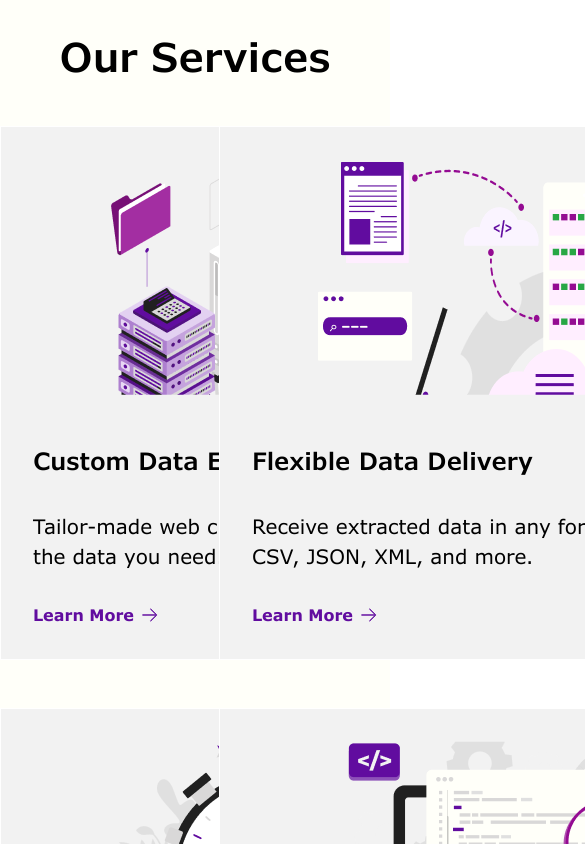
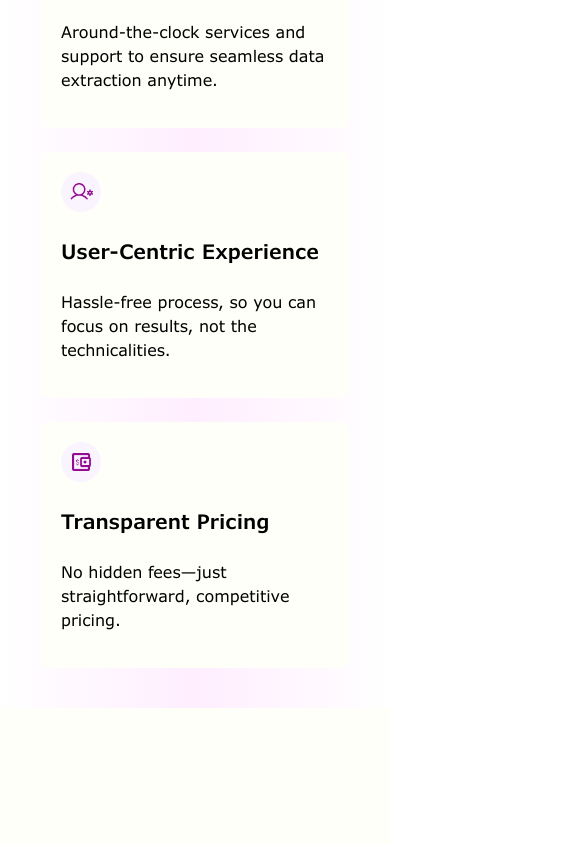
Before and after one commit to beecodeguy/crawlhub, a Next.js app: page / in a window 390 px wide. Shown: the part 1480-2324 px from the top of the page, 585 px wide, since content can reach past the window. Built offline with nearby package versions, Linux system fonts and the light colour scheme.

Commit message:
made responsive homepage

```diff
--- a/src/app/(webpage)/_components/ManageCrawlers.tsx
+++ b/src/app/(webpage)/_components/ManageCrawlers.tsx
@@ -5,7 +5,7 @@ import React from "react";
 
 const ManageCrawlers = () => {
   return (
-    <div className="bg-gradient-custom container mx-auto flex items-center justify-between">
+    <div className="bg-gradient-custom container mx-auto flex xs:flex-col lg:flex-row items-center justify-between">
       <div>
         <div className="flex flex-col gap-3">
           <div className="typography-h1">
--- a/src/app/(webpage)/_components/OurProcess.tsx
+++ b/src/app/(webpage)/_components/OurProcess.tsx
@@ -16,7 +16,7 @@ interface IProps {
 }
 
 const ProcessInfo: React.FC<IProps> = ({ title, icon, description }) => (
-  <div className="flex gap-[12px] px-2">
+  <div className="flex gap-[12px] lg:flex-row md:flex-col px-2">
     <IconWrapper icon={icon} />
     <div>
       <span className="typography-h4">{title}</span>
@@ -28,7 +28,7 @@ const ProcessInfo: React.FC<IProps> = ({ title, icon, description }) => (
 const OurProcess = () => {
   return (
     <div className="mb-[128px]">
-      <div className="container mx-auto flex gap-[128px] items-center">
+      <div className="container mx-auto flex lg:flex-row md:flex-col gap-[128px] items-center">
         <div className="flex flex-col">
           <span className="typography-h2">Our Process: How It Works</span>
           <JumpButton
--- a/src/app/(webpage)/_components/OurServices.tsx
+++ b/src/app/(webpage)/_components/OurServices.tsx
@@ -30,7 +30,7 @@ const OurServices = () => {
   return (
     <div className="container mx-auto mb-[128px] flex flex-col gap-5 items-center justify-center">
       <span className="typography-h2">Our Services</span>
-      <div className="grid grid-cols-2 gap-6">
+      <div className="grid lg:grid-cols-2 md:grid-cols-1 gap-6">
         <OurServiceContent
           title="Custom Data Extraction"
           description="Tailor-made web crawlers built to capture exactly the data you need."
--- a/src/app/(webpage)/_components/WhatWouldYou.tsx
+++ b/src/app/(webpage)/_components/WhatWouldYou.tsx
@@ -32,7 +32,7 @@ const WhatWouldYou = () => {
   return (
     <div className="flex flex-col gap-5 items-center bg-grey-light py-4">
       <span className="typography-h2">What Would You Like to Do?</span>
-      <div className="flex gap-2">
+      <div className="grid lg:grid-cols-4 md:grid-col-2 sm:grid-col-1 gap-2">
         <WhyWouldYouContent
           icon={Customized}
           buttonLabel="Request a quote"
--- a/src/app/(webpage)/_components/WhyChooseCrawler.tsx
+++ b/src/app/(webpage)/_components/WhyChooseCrawler.tsx
@@ -24,7 +24,7 @@ const WhyChooseCrawler = () => {
   return (
     <div className="pt-[128px] bg-gradient-custom flex mb-[128px] flex-col gap-[40px] items-center bg-grey-light py-5">
       <span className="typography-h2">Why Choose CrawlerHub?</span>
-      <div className="flex gap-3">
+      <div className="grid gap-3 sm:grid-cols-2 lg:grid-cols-4 xs:grid-cols-1">
         <CrawlerContent
           icon={TailoredPrecision}
           title="Tailored Precision"
```
